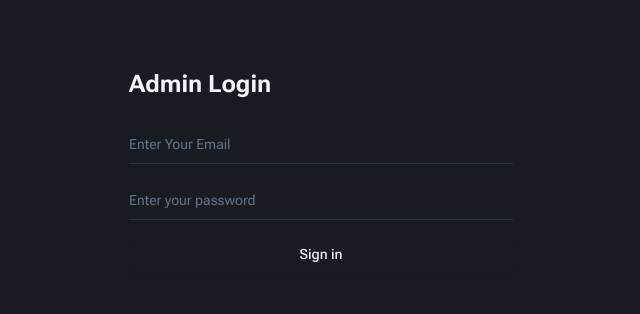
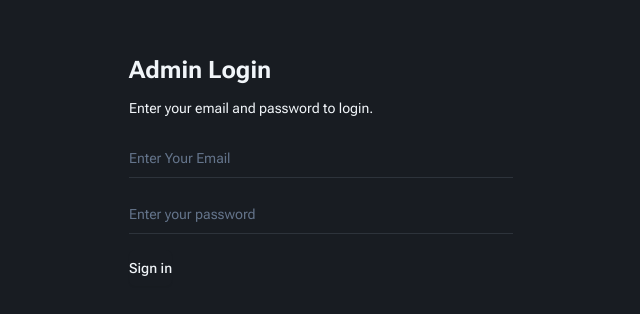
Before and after one commit to sakilanwar12/sakil-anwar, a Next.js app: page /admin-login in a window 1280 px wide. Shown: the part 230-544 px from the top of the page, without its empty margins (319-959 px from the left). Built offline with nearby package versions, Linux system fonts and the light colour scheme; no server answers.

Commit message:
update: login page design

```diff
--- a/src/app/admin-login/AdminLoginForm/index.tsx
+++ b/src/app/admin-login/AdminLoginForm/index.tsx
@@ -65,7 +65,7 @@ function AdminLoginForm() {
         variant="underline"
       />
 
-      <Button type="submit" className="w-full" disabled={loading}>
+      <Button type="submit" className="w-fit p-0 hover:bg-transparent hover:text-primary cursor-pointer hover:underline" disabled={loading}>
         {loading && <Loader2 className="mr-2 h-4 w-4 animate-spin" />}
         {loading ? "Signing in..." : "Sign in"}
       </Button>
--- a/src/app/admin-login/page.tsx
+++ b/src/app/admin-login/page.tsx
@@ -4,7 +4,10 @@ export default function AdminLoginPage() {
   return (
     <div className="flex min-h-screen items-center justify-center">
       <div className="w-full max-w-sm">
-        <h2 className="mb-6 text-2xl font-bold">Admin Login</h2>
+        <h2 className="mb-3 text-2xl font-bold">Admin Login</h2>
+        <p className="text-sm mb-5">
+          Enter your email and password to login.
+        </p>
         <AdminLoginForm />
       </div>
     </div>
```
